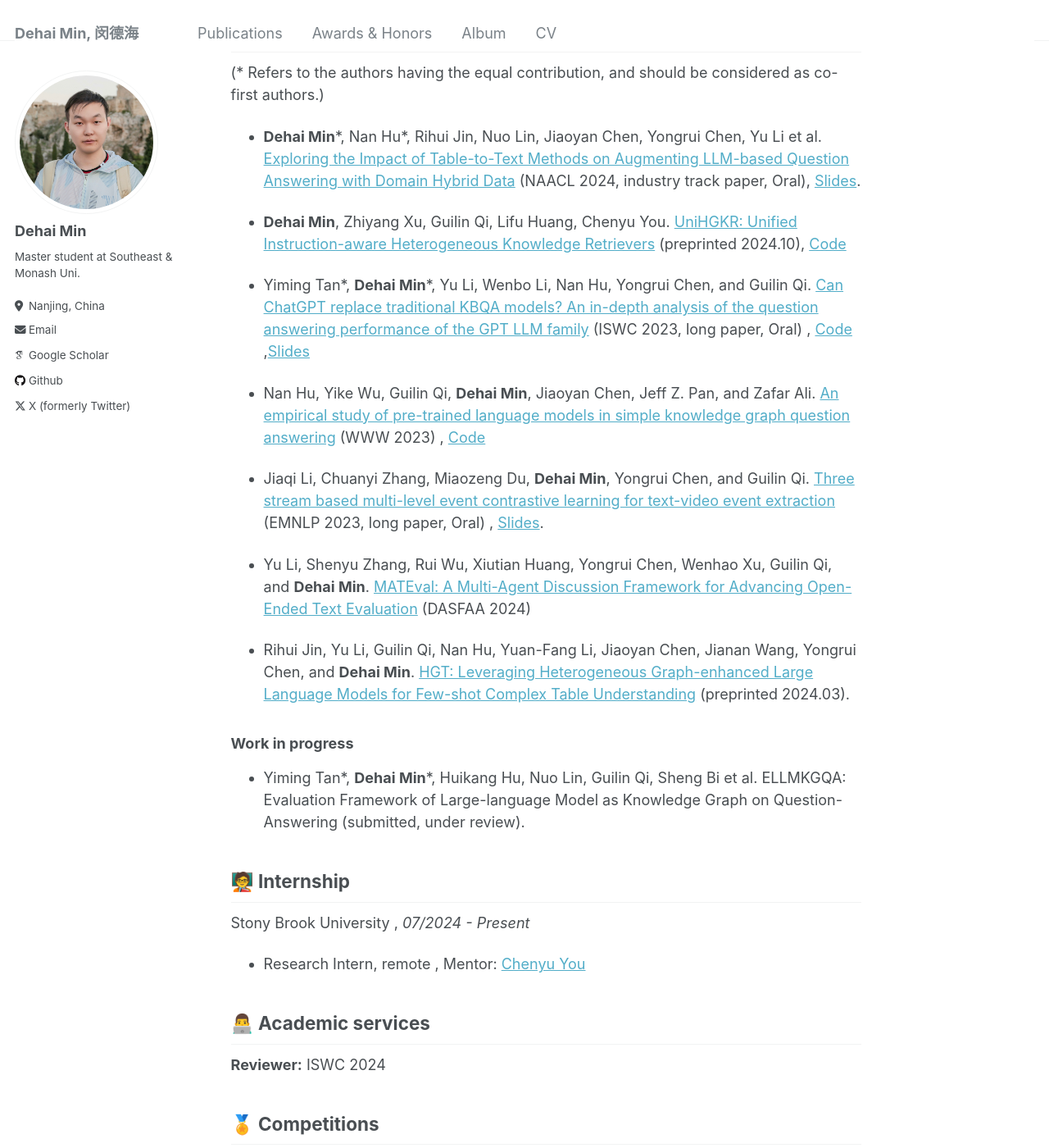
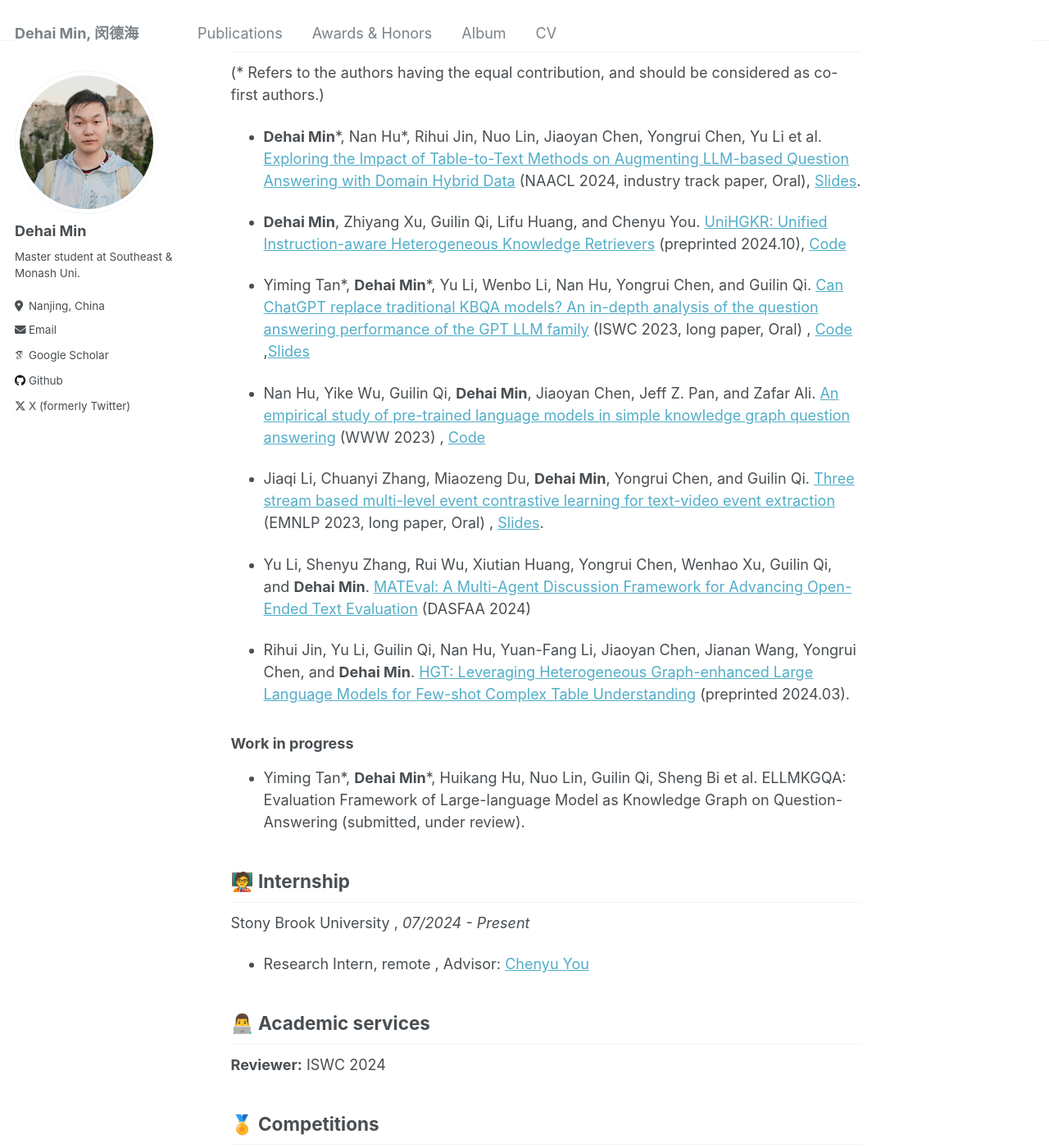
Before and after one commit to ZhishanQ/ZhishanQ.github.io, a Jekyll site: the page built from _pages/about.md, in a window 1280 px wide and 1400 px high, scrolled down 829 px. Shown: the whole window at 82% size. Built offline with Jekyll 4.4.1, drawn with Linux system fonts in a browser that asks for light colours; some web fonts are replaced.

Commit message:
Update about.md

```diff
--- a/_pages/about.md
+++ b/_pages/about.md
@@ -34,7 +34,7 @@ Hefei University , *09/2017 - 06/2022*
 
 * **Dehai Min**\*, Nan Hu\*, Rihui Jin, Nuo Lin, Jiaoyan Chen, Yongrui Chen, Yu Li et al. [Exploring the Impact of Table-to-Text Methods on Augmenting LLM-based Question Answering with Domain Hybrid Data](https://arxiv.org/abs/2402.12869) (NAACL 2024, industry track paper, Oral), [Slides](https://zhishanq.github.io/files/Oral_for_NAACL_2024.pdf).
 
-* **Dehai Min**, Zhiyang Xu, Guilin Qi, Lifu Huang, Chenyu You. [UniHGKR: Unified Instruction-aware Heterogeneous Knowledge Retrievers](https://arxiv.org/abs/2410.20163) (preprinted 2024.10), [Code](https://github.com/ZhishanQ/UniHGKR)
+* **Dehai Min**, Zhiyang Xu, Guilin Qi, Lifu Huang, and Chenyu You. [UniHGKR: Unified Instruction-aware Heterogeneous Knowledge Retrievers](https://arxiv.org/abs/2410.20163) (preprinted 2024.10), [Code](https://github.com/ZhishanQ/UniHGKR)
 
 
 * Yiming Tan\*, **Dehai Min**\*, Yu Li, Wenbo Li, Nan Hu, Yongrui Chen, and Guilin Qi. [Can ChatGPT replace traditional KBQA models? An in-depth analysis of the question answering performance of the GPT LLM family](https://link.springer.com/chapter/10.1007/978-3-031-47240-4_19) (ISWC 2023, long paper, Oral) , [Code](https://github.com/tan92hl/Complex-Question-Answering-Evaluation-of-GPT-family) ,[Slides](https://zhishanq.github.io/files/ISWC2023-oral_new.pdf)
@@ -55,7 +55,7 @@ Question-Answering (submitted, under review).
 ## 🧑‍🏫 Internship
 Stony Brook University , *07/2024 - Present*
 
-* Research Intern, remote , Mentor: [Chenyu You](https://chenyuyou.me/index.html)
+* Research Intern, remote , Advisor: [Chenyu You](https://chenyuyou.me/index.html)
 
 ## 👨‍💻 Academic services
 **Reviewer:** ISWC 2024
```
